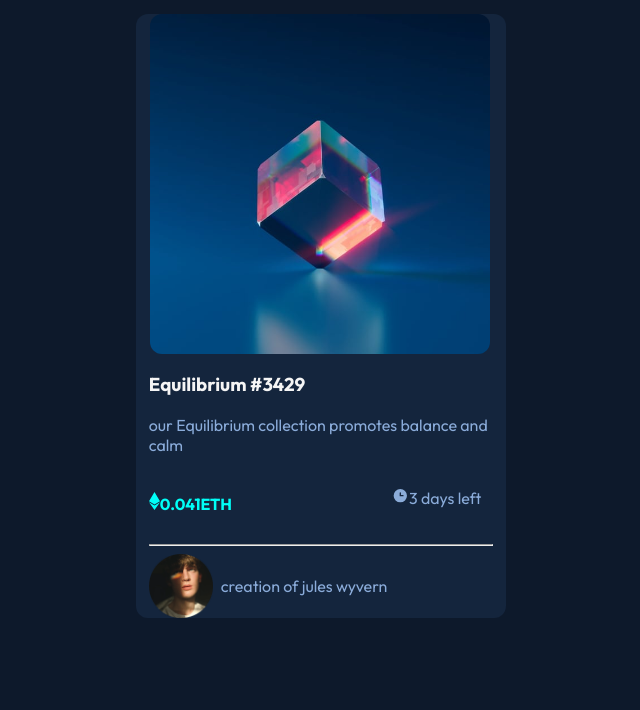
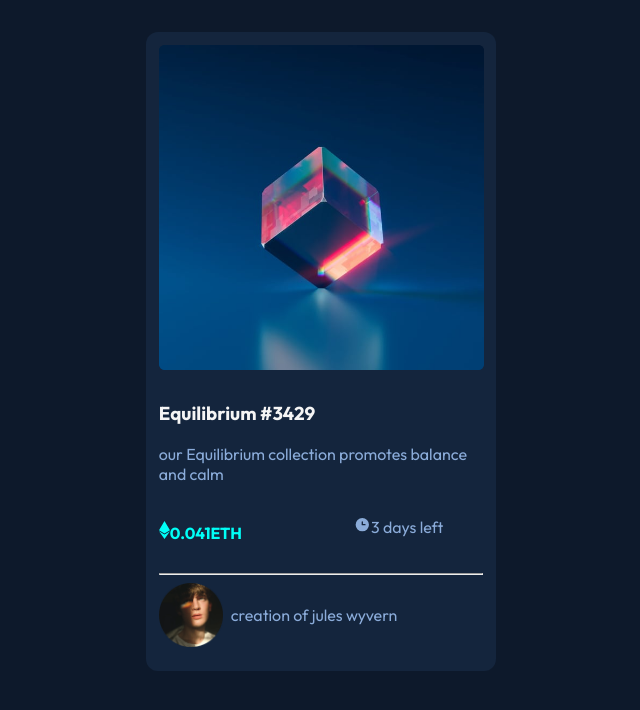
Before and after one commit to patricknoni22/patrick-nft, a plain HTML site: page index.html in a window 1280 px wide. Shown: the whole page, without its empty margins (319-959 px from the left). Drawn offline with Linux system fonts and the light colour scheme.

Commit message:
padding added

```diff
--- a/style.css
+++ b/style.css
@@ -10,8 +10,8 @@ body{
 }
 
 .main{
-    width: 370px;
-    margin: 0 auto;
+    width: 350px;
+    margin: 2rem auto;
     height: fit-content;
     border-radius: 12px;
     background-color:  hsl(216, 50%, 16%);
@@ -22,10 +22,10 @@ body{
 }
 
 .img{
-    width: 340px;
+    width: 325px;
     display: block;
-    border-radius: 12px;
-    margin: 0.85rem;
+    border-radius: 19px;
+    padding: 0.8rem;
 
 }
 .two{
@@ -42,7 +42,7 @@ h4{
 span{
     display: flex;
     flex-direction: row;
-    gap: 10rem;
+    gap: 7rem;
     padding: 0;
 
 
@@ -60,6 +60,6 @@ span{
     gap: 0.5rem;
     text-align: center;
     align-items: center;
-
+padding-bottom:1.5rem;
 
 }
```
